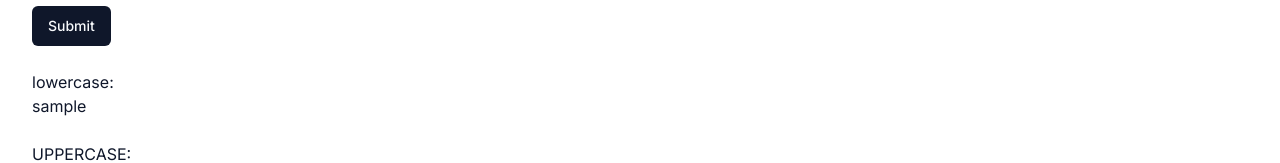
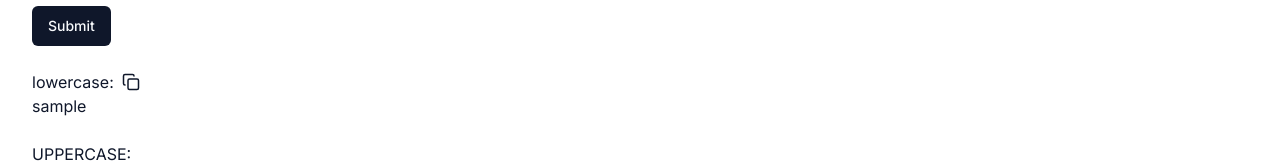
Before and after one commit to tqmvt/app-lowercase, a Next.js app: page / in a window 1280 px wide. Both pictures are taken after typing "Sample" into the empty fields and a click on the button "Submit". Shown: the part 363-526 px from the top of the page. Built offline with nearby package versions, Linux system fonts and the light colour scheme.

Commit message:
feat: add copy to clipboard

```diff
--- a/components/feature/convert.tsx
+++ b/components/feature/convert.tsx
@@ -2,6 +2,7 @@
 
 import { useState } from "react"
 import { zodResolver } from "@hookform/resolvers/zod"
+import copy from "copy-to-clipboard"
 import { useForm } from "react-hook-form"
 import { z } from "zod"
 
@@ -17,6 +18,8 @@ import {
 } from "@/components/ui/form"
 import { Textarea } from "@/components/ui/textarea"
 import { toast } from "@/components/ui/use-toast"
+
+import { Icons } from "../icons"
 
 const FormSchema = z.object({
   bio: z.string().min(2, {
@@ -78,7 +81,14 @@ export function TextareaForm() {
       {value && (
         <>
           <div>
-            <div>lowercase:</div>
+            <div className="flex items-center gap-2">
+              lowercase:{" "}
+              <Icons.copy
+                onClick={() => copy(value.toLowerCase())}
+                size={18}
+                className="cursor-pointer"
+              />
+            </div>
             <div>{value.toLowerCase()}</div>
           </div>
           <div>
--- a/package.json
+++ b/package.json
@@ -20,6 +20,7 @@
     "@radix-ui/react-toast": "^1.1.5",
     "class-variance-authority": "^0.4.0",
     "clsx": "^1.2.1",
+    "copy-to-clipboard": "^3.3.3",
     "lucide-react": "0.364.0",
     "next": "^14.1.4",
     "next-themes": "^0.3.0",
```
Also changed, not shown: components/icons.tsx (+2 -6 lines), 2 other files (tests, documents, lock files or other folders).
